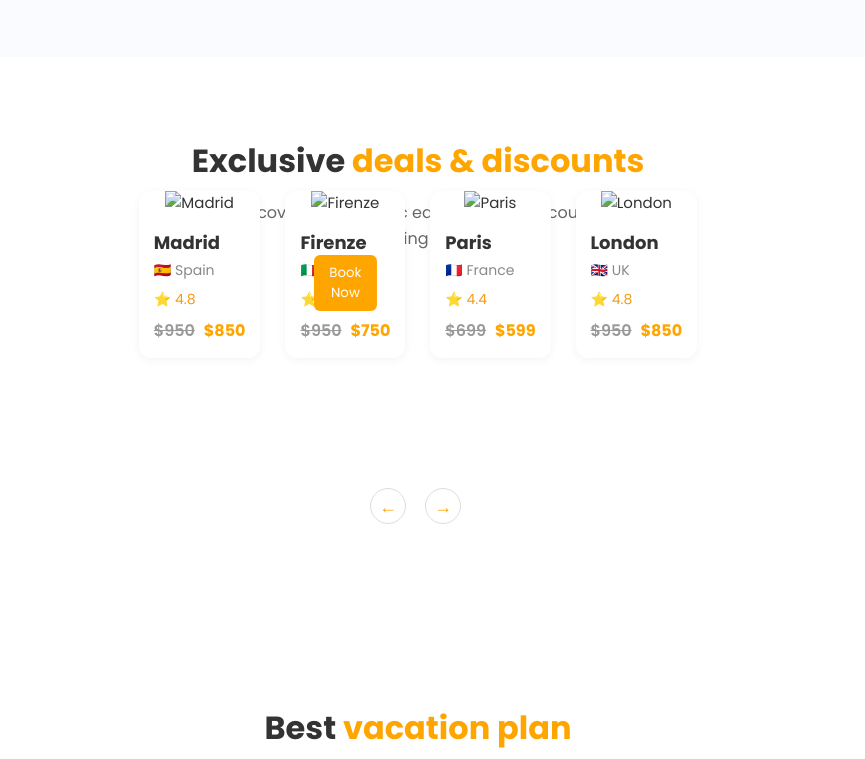
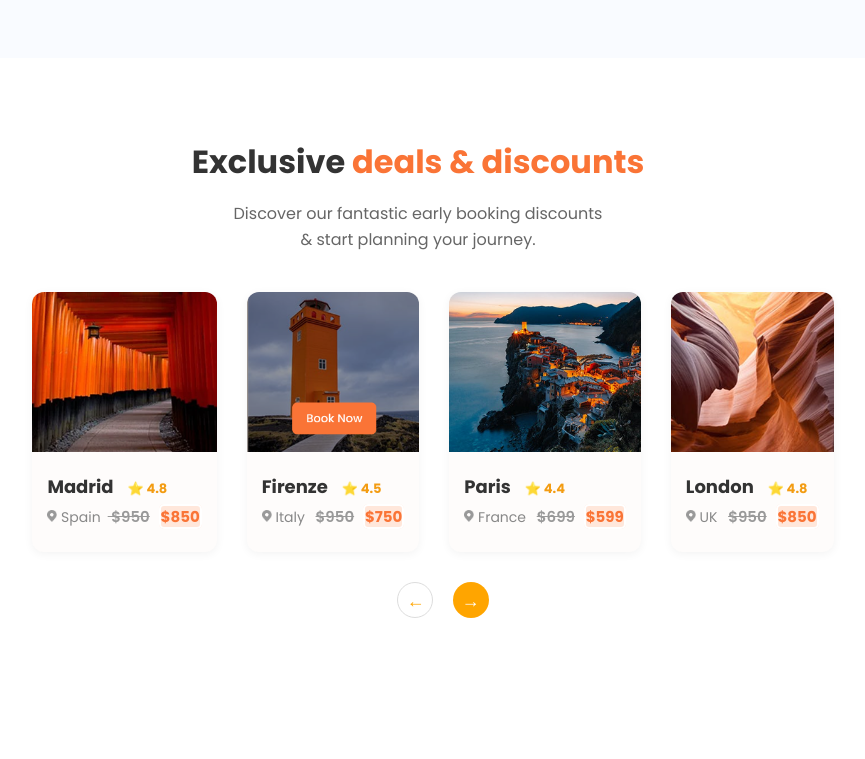
Before and after one commit to Leejajaspher/Task, a plain HTML site: page index.html in a window 1280 px wide. Shown: the part 1500-2259 px from the top of the page, without its empty margins (222-1087 px from the left). Drawn offline with Linux system fonts and the light colour scheme.

Commit message:
images are added

```diff
--- a/index.html
+++ b/index.html
@@ -89,6 +89,7 @@
     </div>
   </div>
 </section>
+
 <section class="deals">
   <div class="container">
     <h2 class="section-title">Exclusive <span>deals & discounts</span></h2>
@@ -97,52 +98,51 @@
       & start planning your journey.
     </p>
 
-    <div class="cards">
+    <div class="dcards">
       <div class="deal-card">
-        <img src="images/madrid.jpg" alt="Madrid">
+        <img src="images/madrid.png" alt="Madrid">
         <div class="deal-info">
-          <h3>Madrid</h3>
-          <p>🇪🇸 Spain</p>
-          <div class="rating">⭐ 4.8</div>
-          <div class="price"><del>$950</del> <span>$850</span></div>
+          <h3>Madrid   <span class="rating">⭐ 4.8</span></h3>
+          <p><img src="images/Vector.png" style="width: 10px; height: auto;"> Spain<span class="price"><del> $950</del> <span> $850</span></span>
+
         </div>
       </div>
 
       <div class="deal-card">
-        <img src="images/firenze.jpg" alt="Firenze">
-        <button class="book-btn">Book Now</button>
+        <img src="images/firenze.png" alt="Firenze">
+
         <div class="deal-info">
-          <h3>Firenze</h3>
-          <p>🇮🇹 Italy</p>
-          <div class="rating">⭐ 4.5</div>
-          <div class="price"><del>$950</del> <span>$750</span></div>
+          <h3>Firenze <span class="rating">⭐ 4.5</span></h3>
+          <p><img src="images/Vector.png" style="width: 10px; height: auto;"> Italy  <span class="price"><del>$950</del> <span>$750</span></span></p>
+
+
         </div>
       </div>
 
       <div class="deal-card">
-        <img src="images/paris.jpg" alt="Paris">
+        <img src="images/paris.png" alt="Paris">
         <div class="deal-info">
-          <h3>Paris</h3>
-          <p>🇫🇷 France</p>
-          <div class="rating">⭐ 4.4</div>
-          <div class="price"><del>$699</del> <span>$599</span></div>
+          <h3>Paris   <span class="rating">⭐ 4.4</span></h3>
+          <p><img src="images/Vector.png" style="width: 10px; height: auto;"> France <span class="price"><del>$699</del> <span>$599</span></span></p>
+
+
         </div>
       </div>
 
       <div class="deal-card">
-        <img src="images/london.jpg" alt="London">
+        <img src="images/london.png" alt="London">
         <div class="deal-info">
-          <h3>London</h3>
-          <p>🇬🇧 UK</p>
-          <div class="rating">⭐ 4.8</div>
-          <div class="price"><del>$950</del> <span>$850</span></div>
+          <h3>London <span class="rating">⭐ 4.8</span></h3>
+          <p><img src="images/Vector.png" style="width: 10px; height: auto;"> UK   <span class="price"><del>$950</del> <span>$850</span></span></p>
+
+
         </div>
       </div>
     </div>
 
-    <div class="slider-arrows">
-      <button class="arrow left">←</button>
-      <button class="arrow right">→</button>
+    <div class="arrows-buttons">
+      <button class="arrow">←</button>
+      <button class="arrow active">→</button>
     </div>
   </div>
 </section>
--- a/style.css
+++ b/style.css
@@ -204,11 +204,12 @@
   justify-content: center;
   gap: 30px;
   flex-wrap: wrap;
-  transform: translateY(-100px);
+  transform: translateY(-80px);
+  margin-left: 150px;
 }
 
 .card {
-  background-color: white;
+  background-color: #FEFCFB;
   border-radius: 12px;
   box-shadow: 0 2px 10px rgba(0, 0, 0, 0.05);
   padding: 30px 20px;
@@ -248,7 +249,7 @@
 }
 
 .deals .section-title span {
-  color: orange;
+  color: #FA7436;
 }
 
 .deals .section-subtext {
@@ -257,6 +258,14 @@
   margin: 15px 0 40px;
 }
 
+.dcards{
+  display: flex;
+  justify-content: center;
+  gap: 30px;
+  flex-wrap: wrap;
+  transform: translateX(-60px);
+  margin-left: 150px;
+}
 .deals .cards {
   display: flex;
   justify-content: center;
@@ -265,7 +274,7 @@
 }
 
 .deal-card {
-  background-color: white;
+  background-color: #FEFCFB;
   border-radius: 12px;
   box-shadow: 0 2px 10px rgba(0, 0, 0, 0.05);
   overflow: hidden;
@@ -282,19 +291,6 @@
   width: 100%;
   height: 160px;
   object-fit: cover;
-}
-
-.book-btn {
-  position: absolute;
-  top: 55%;
-  left: 50%;
-  transform: translate(-50%, -50%);
-  background: orange;
-  color: white;
-  border: none;
-  padding: 8px 15px;
-  border-radius: 6px;
-  cursor: pointer;
 }
 
 .deal-info {
@@ -314,8 +310,9 @@
 }
 
 .rating {
-  font-size: 14px;
-  margin-bottom: 8px;
+  font-size: 13px;
+  margin-bottom: 0;
+  margin-left:10px;
   color: #f39c12;
 }
 
@@ -326,15 +323,26 @@
 .price del {
   color: #999;
   margin-right: 5px;
+  margin-left: 7px;
+  font-size: 15px;
 }
 
 .price span {
-  color: orange;
+  color: #FA7436;
   font-weight: bold;
+  font-size: 15px;
+  background-color: #FFE7DB;
+  width: 52px;
+  height: 28px;
+  border: 2px solid white;
+  border-radius: 5px;
 }
 
-.slider-arrows {
+.arrows-buttons{
   margin-top: 30px;
+  margin-left: 155px;
+  transform: translateX(-50px)
+
 }
 
 .arrow {
@@ -347,13 +355,14 @@
   height: 36px;
   margin: 0 5px;
   cursor: pointer;
-  transition: 0.2s;
+  transition: 0.3s;
+}
+.arrow.active{
+ background: orange;
+  color: white;
+  border: none;
 }
 
-.arrow:hover {
-  background: orange;
-  color: white;
-}
 .vacation {
   padding: 80px 10% 100px;
   text-align: center;
```
Also changed, not shown: images/Bottom Content.png (added), images/Vector.png (added), images/firenze.png (added), images/location.png (added), images/london.png (added), images/madrid.png (added), images/paris.png (added).
